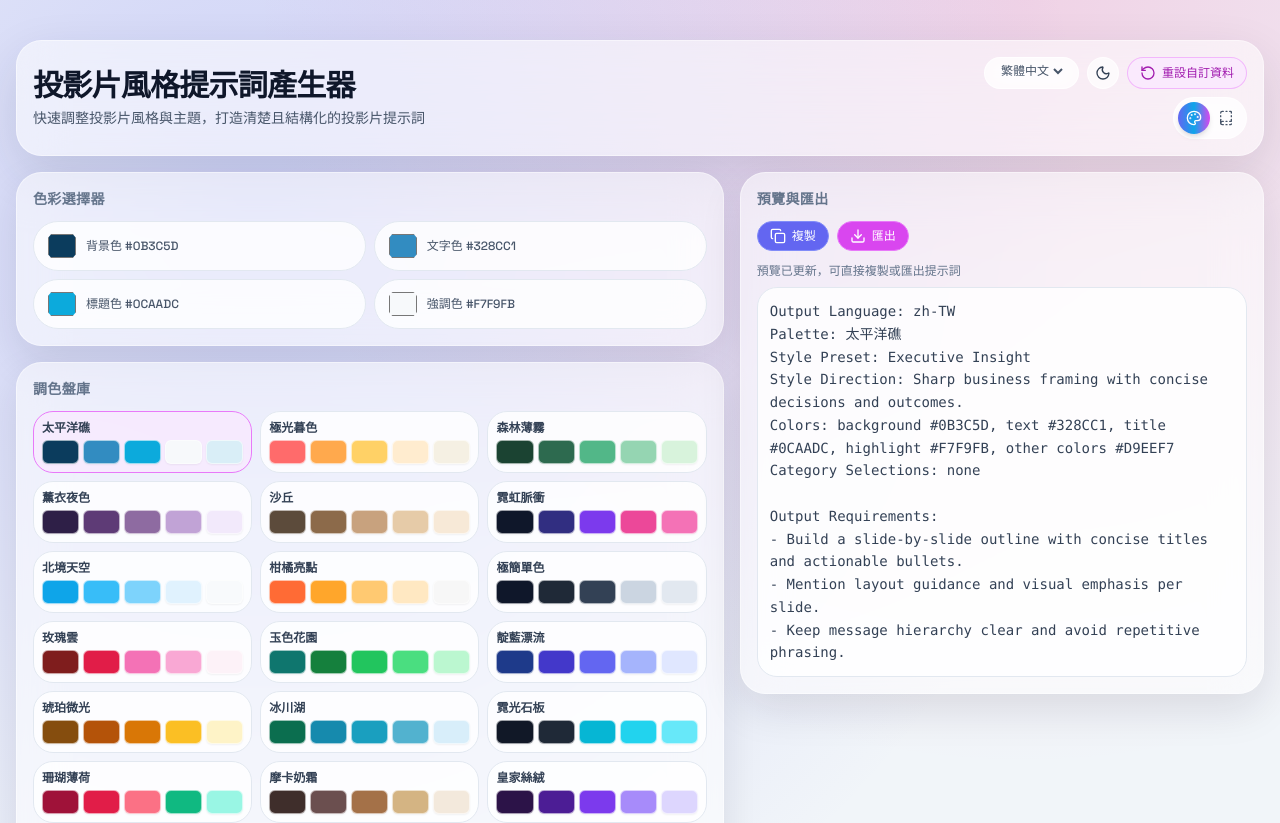
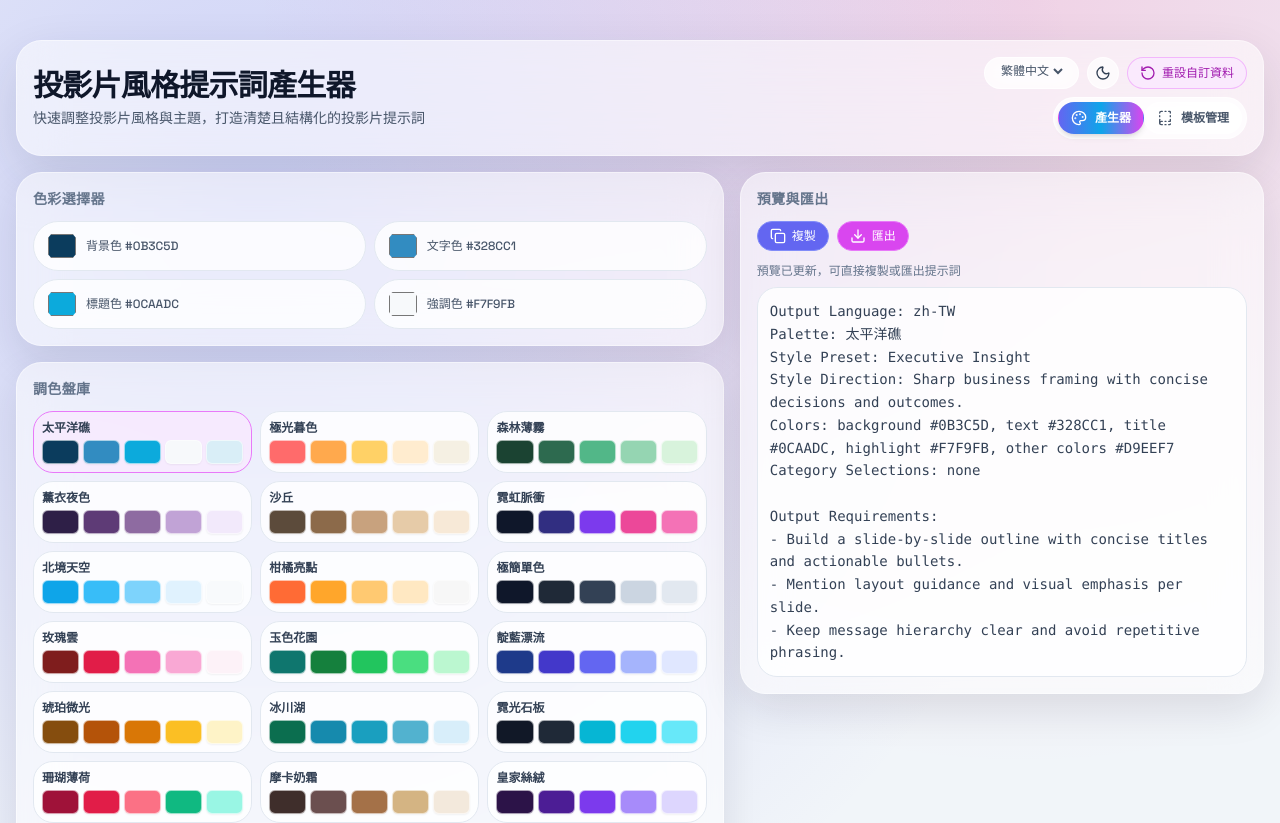
Before and after one commit to dubiety/slide-styling-prompt-generator, a React (Vite) app: page /zh-TW in a window 1280 px wide. Shown: the top 823 px of the page. Built offline with nearby package versions, Linux system fonts and the light colour scheme.

Commit message:
Update button style

```diff
--- a/src/App.tsx
+++ b/src/App.tsx
@@ -422,6 +422,8 @@ function App() {
   const pillBase =
     'rounded-full border px-3 py-1.5 text-xs font-medium transition duration-200 hover:-translate-y-0.5 hover:scale-[1.02]';
   const iconButtonBase = 'inline-flex h-8 w-8 items-center justify-center rounded-full';
+  const tabButtonBase =
+    'inline-flex h-8 items-center gap-2 rounded-full border px-3 py-1.5 text-xs font-semibold transition duration-200 focus-visible:outline focus-visible:outline-2 focus-visible:outline-offset-2';
 
   return (
     <main className="min-h-screen bg-[radial-gradient(circle_at_20%_10%,rgba(99,102,241,0.25),transparent_38%),radial-gradient(circle_at_80%_0%,rgba(236,72,153,0.2),transparent_32%),radial-gradient(circle_at_50%_100%,rgba(14,165,233,0.18),transparent_32%)] bg-slate-100 text-slate-900 transition-colors duration-300 dark:bg-slate-950 dark:text-slate-100">
@@ -480,26 +482,32 @@ function App() {
                   onClick={() => setActiveTab('generator')}
                   aria-label={t('tabGenerator')}
                   title={t('tabGenerator')}
-                  className={`rounded-full p-2 transition ${
+                  className={`${tabButtonBase} ${
                     activeTab === 'generator'
-                      ? 'bg-gradient-to-r from-indigo-500 via-sky-500 to-fuchsia-500 text-white shadow-md'
-                      : 'text-slate-600 hover:text-slate-900 dark:text-slate-300 dark:hover:text-white'
+                      ? 'border-transparent bg-gradient-to-r from-indigo-500 via-sky-500 to-fuchsia-500 text-white shadow-md'
+                      : 'border-white/70 bg-white/70 text-slate-600 hover:text-slate-900 dark:border-slate-700 dark:bg-slate-800/70 dark:text-slate-300 dark:hover:text-white'
                   }`}
                 >
-                  <PaletteIcon className="h-4 w-4" />
+                  <span className="inline-flex items-center gap-2">
+                    <PaletteIcon className="h-4 w-4" />
+                    <span>{t('tabGenerator')}</span>
+                  </span>
                 </button>
                 <button
                   type="button"
                   onClick={() => setActiveTab('templates')}
                   aria-label={t('tabTemplates')}
                   title={t('tabTemplates')}
-                  className={`rounded-full p-2 transition ${
+                  className={`${tabButtonBase} ${
                     activeTab === 'templates'
-                      ? 'bg-gradient-to-r from-indigo-500 via-sky-500 to-fuchsia-500 text-white shadow-md'
-                      : 'text-slate-600 hover:text-slate-900 dark:text-slate-300 dark:hover:text-white'
+                      ? 'border-transparent bg-gradient-to-r from-indigo-500 via-sky-500 to-fuchsia-500 text-white shadow-md'
+                      : 'border-white/70 bg-white/70 text-slate-600 hover:text-slate-900 dark:border-slate-700 dark:bg-slate-800/70 dark:text-slate-300 dark:hover:text-white'
                   }`}
                 >
-                  <BookTemplate className="h-4 w-4" />
+                  <span className="inline-flex items-center gap-2">
+                    <BookTemplate className="h-4 w-4" />
+                    <span>{t('tabTemplates')}</span>
+                  </span>
                 </button>
               </div>
             </div>
```
